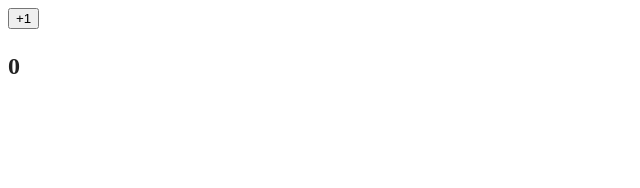
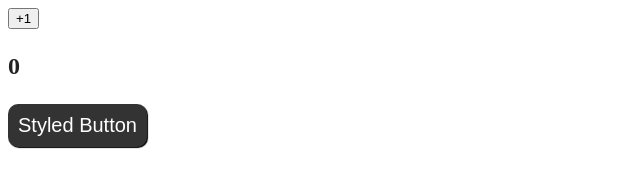
Before and after one commit to isihigameKoudai/vue-practice, a plain HTML site: page Practice/index6.html in a window 1280 px wide. Shown: the whole page, without its empty margins (0-640 px from the left). Drawn offline with nearby package versions, Linux system fonts and the light colour scheme.

Commit message:
index6の修正

```diff
--- a/Practice/index6.html
+++ b/Practice/index6.html
@@ -14,6 +14,23 @@
         color: #ff0000;
       }
 
+      .btn-toggle {
+        widows: auto;
+        height: auto;
+        padding: 10px;
+        color: #fff;
+        background-color: #333;
+        border: none;
+        border-radius: 10px;
+        font-size: 20px;
+        font-weight: thin;
+        box-shadow: #000 1px 1px 1px;
+      }
+
+      .btn-toggle.is-active {
+        background-color: brown;
+      }
+
     </style>
     <title>Vue-Practice</title>
   </head>
@@ -28,6 +45,13 @@
         class="count_label"
         :class="{'is-over':count > 10}"
       >{{count}}</p>
+      <input
+        type="button"
+        class="btn-toggle"
+        value="Styled Button"
+        v-on:click="toggle()"
+        v-bind:class="{'is-active': flag}"
+      />
     </div>
   </body>
   <script src="https://cdn.jsdelivr.net/npm/vue/dist/vue.js"></script>
@@ -51,6 +75,9 @@
       methods: {
         countUp() {
           this.count += 1;
+        },
+        toggle() {
+          this.flag = !this.flag;
         }
       }
     });
```
